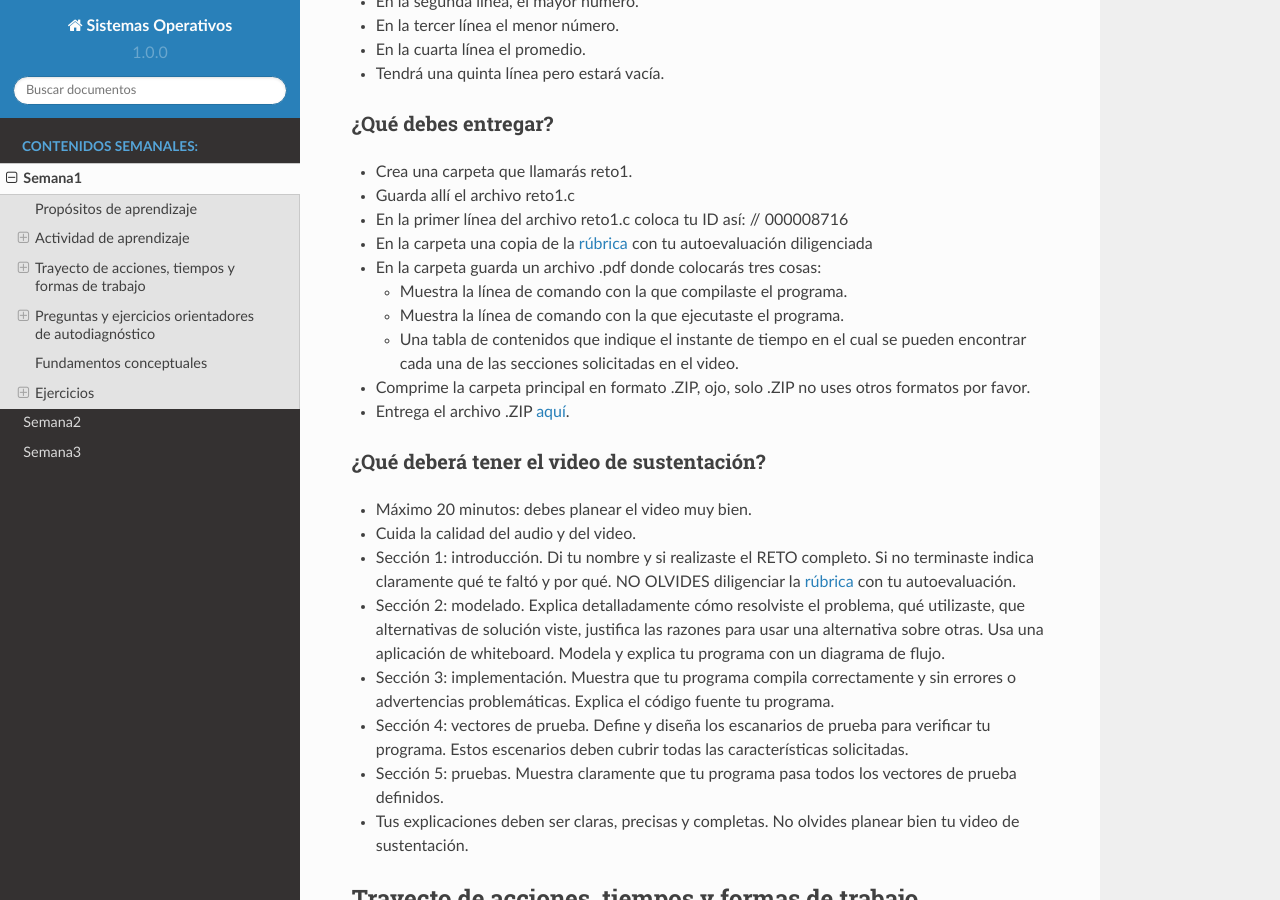
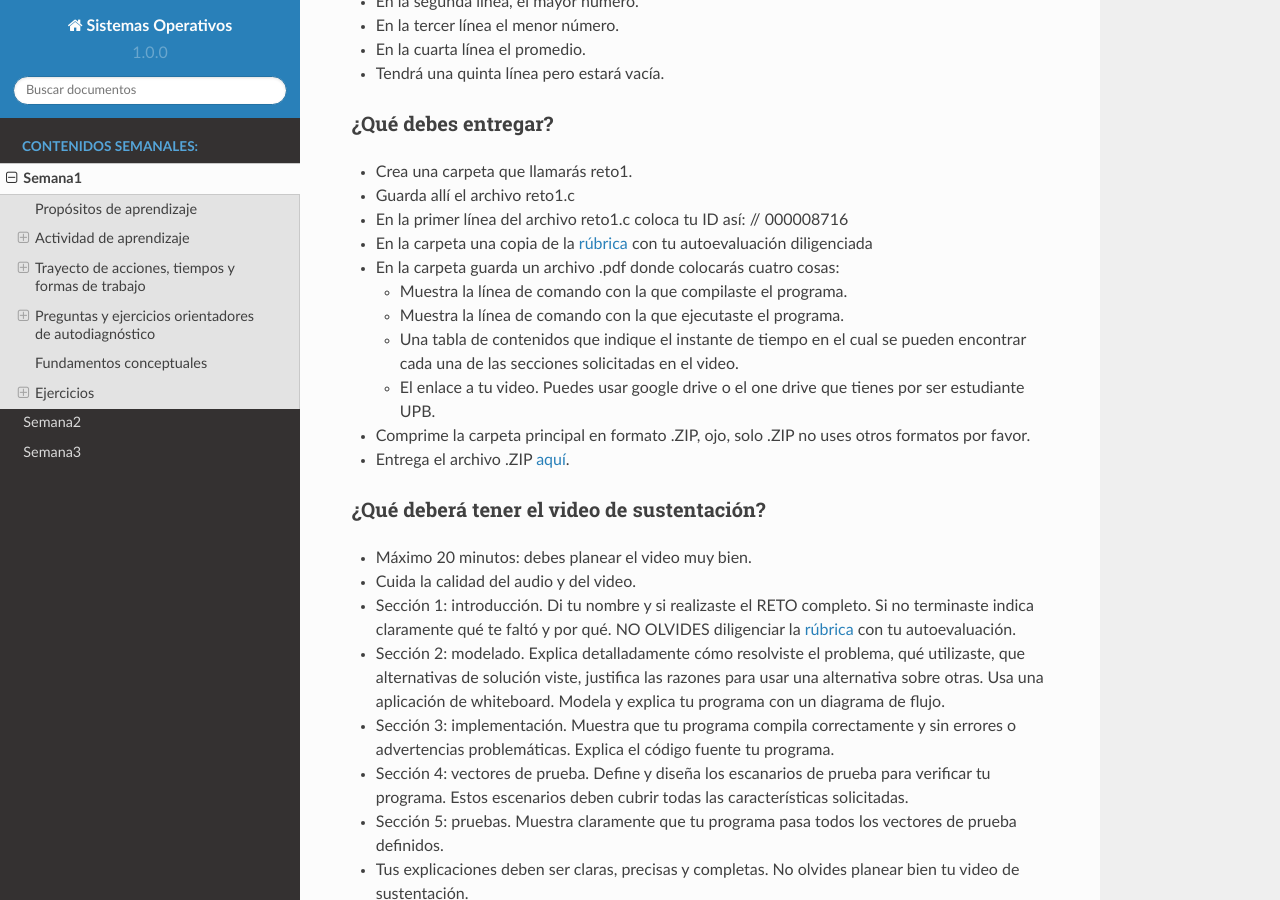
Before and after one commit to juanferfranco/sistemasoperativos, a Sphinx documentation site: the page built from docs/_semana1/semana1.rst, in a window 1280 px wide and 900 px high, scrolled down 1222 px. Built offline with Sphinx 7.4.7 and the Read the Docs theme 2.0.0, drawn with Linux system fonts in a browser that asks for light colours.

Commit message:
update week1

```diff
--- a/docs/_semana1/semana1.rst
+++ b/docs/_semana1/semana1.rst
@@ -65,12 +65,13 @@ líneas:
   // 000008716
 * En la carpeta una copia de la `rúbrica <https://docs.google.com/spreadsheets/d/1tkbsx3ZSPIV5rB_66-k7MIVgkRCSo5Kd-x4bONz24g0/edit?usp=sharing>`__
   con tu autoevaluación diligenciada
-* En la carpeta guarda un archivo .pdf donde colocarás tres cosas:
+* En la carpeta guarda un archivo .pdf donde colocarás cuatro cosas:
 
   * Muestra la línea de comando con la que compilaste el programa.
   * Muestra la línea de comando con la que ejecutaste el programa.
   * Una tabla de contenidos que indique el instante de tiempo en el cual se
     pueden encontrar cada una de las secciones solicitadas en el video.
+  * El enlace a tu video. Puedes usar google drive o el one drive que tienes por ser estudiante UPB.
 
 * Comprime la carpeta principal en formato .ZIP, ojo, solo .ZIP no uses otros
   formatos por favor.
```
